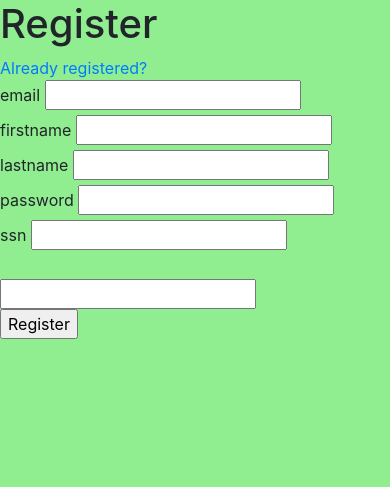
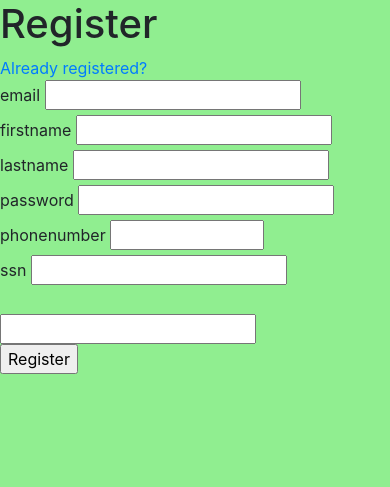
Before and after one commit to ShyamW/StockTradingApp, a Flask app: template templates/register.html in a window 390 px wide. Shown: the part 34-521 px from the top of the page. Run offline with Flask 2, Linux system fonts and the light colour scheme; the template is opened without the code that fills it: values that come from a table or form of the project are taken from there, others are empty; parts of the project's set-up code (start-up, migrations or seed data) failed here and were passed over; some libraries are stand-ins or nearby versions.

Commit message:
Added phone number to db

```diff
--- a/Models/Model.py
+++ b/Models/Model.py
@@ -68,15 +68,16 @@ class User(db.Model):
     # User info
     firstname = db.Column(db.String(100, collation='NOCASE'), nullable=False, server_default='')
     lastname = db.Column(db.String(100, collation='NOCASE'), nullable=False, server_default='')
-
+    phonenumber = db.Column(db.String(10, collation='NOCASE'), nullable=False, server_default='')
     ssn = db.Column(db.String(9, collation='NOCASE'), nullable=False, server_default='')
     balance = db.Column(db.DECIMAL)
 
-    def __init__(self, email, firstname, lastname, password, ssn, balance):
+    def __init__(self, email, firstname, lastname, password, phonenumber, ssn, balance):
         self.email = email
         self.firstname = firstname
         self.lastname = lastname
         self.password = pbkdf2_sha256.hash(password)
+        self.phonenumber = phonenumber
         self.ssn = pbkdf2_sha256.hash(ssn)
         self.balance = balance
         if self.otp_secret is None:
--- a/app.py
+++ b/app.py
@@ -210,12 +210,11 @@ def register():
                 return render_template('register.html', form=form)
             else:
                 # Add user to database
-                user = User(form.email.data, form.firstname.data, form.lastname.data, form.password.data, form.ssn.data, 0)
+                user = User(form.email.data, form.firstname.data, form.lastname.data, form.password.data, form.phonenumber.data, form.ssn.data, 0)
                 db.session.add(user)
                 db.session.commit()
                 # User is registered now login
                 login_user(user)
-                # return redirect(url_for('welcome'))
                 session['email'] = user.email
                 return redirect(url_for('two_factor_setup'))
         else:
--- a/forms.py
+++ b/forms.py
@@ -10,11 +10,19 @@ def checkssn(form, field):
         raise ValidationError('SSN must only be digits')
 
 
+def checkphone(form, field):
+    if len(field.data) != 10:
+        raise ValidationError('Phone number must be 10 digits')
+    if not field.data.isdigit():
+        raise ValidationError('Phone number must be digits')
+
+
 class RegisterForm(FlaskForm):
     email = StringField('email', validators=[DataRequired(),Email()])
     password = PasswordField('password', validators=[DataRequired()])
     firstname = StringField('firstname', validators=[DataRequired()])
     lastname = StringField('lastname', validators=[DataRequired()])
+    phonenumber = StringField('phonenumber', validators=[DataRequired(), checkphone])
     ssn = StringField('ssn', validators=[DataRequired(), checkssn])
     submit = SubmitField('Sign In')
 
--- a/templates/register.html
+++ b/templates/register.html
@@ -9,6 +9,7 @@
         {{ form.firstname.label }} {{ form.firstname(size=20) }} <br>
         {{ form.lastname.label }} {{ form.lastname(size=20) }} <br>
         {{ form.password.label }} {{ form.password(size=20) }} <br>
+        {{ form.phonenumber.label }} {{ form.phonenumber(size=10) }} <br>
         {{ form.ssn.label }} {{ form.ssn(size=20) }} <br>
         {{ captcha() }} <br>
         <input type="text" name="captcha"> <br>
```
Also changed, not shown: Models/test.db.
